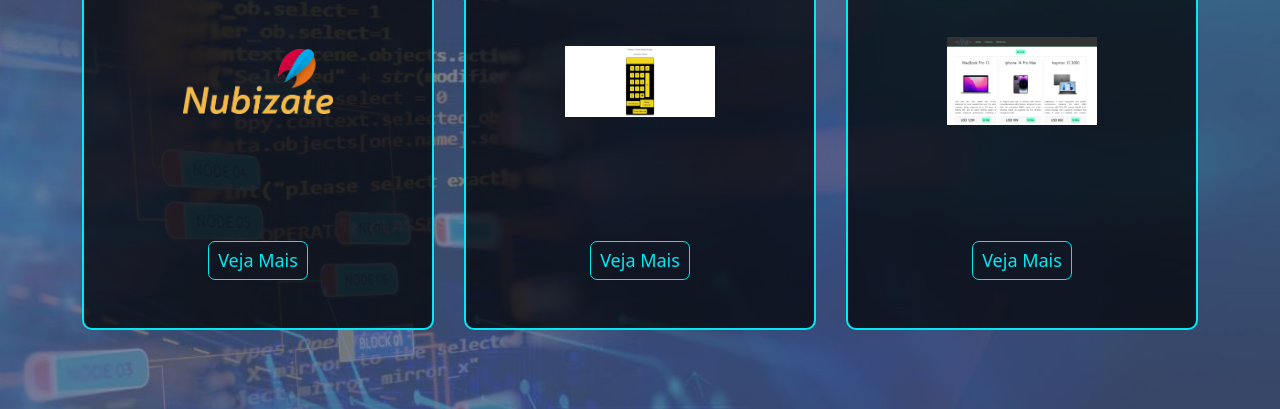
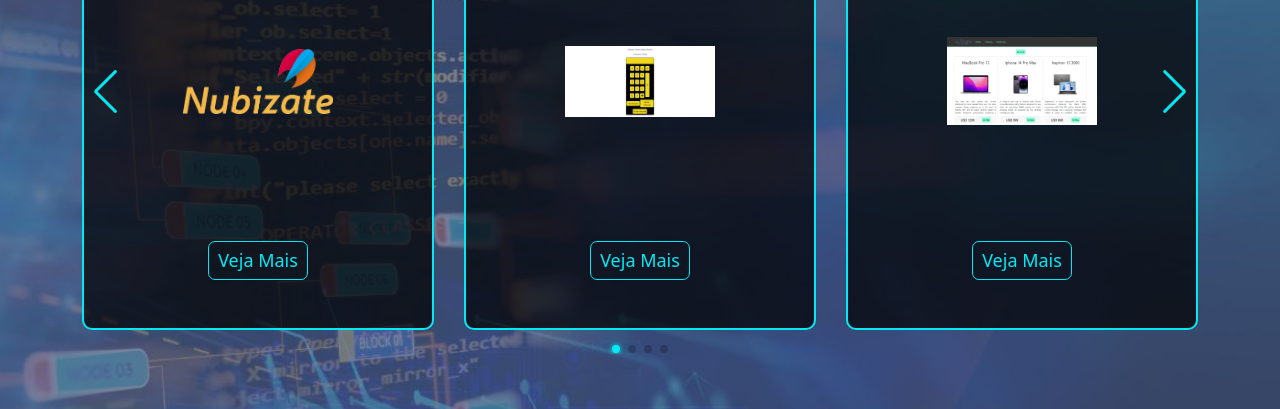
Before and after one commit to PabloNicolas87/Mi-Sitio-Web, a React (Create React App) app: page /MyProjects in a window 1280 px wide. Shown: the part 385-794 px from the top of the page. Built offline with nearby package versions, Linux system fonts and the light colour scheme.

Commit message:
navegacion en swiper js

```diff
--- a/package.json
+++ b/package.json
@@ -22,6 +22,7 @@
     "react-icons": "^4.7.1",
     "react-router-dom": "^6.6.1",
     "react-scripts": "5.0.1",
+    "sass": "^1.57.1",
     "sort-by": "^1.2.0",
     "swiper": "^8.4.5",
     "web-vitals": "^2.1.4"
--- a/src/components/Swiper.js
+++ b/src/components/Swiper.js
@@ -1,6 +1,3 @@
-// Import Swiper React components
-import { Swiper, SwiperSlide } from 'swiper/react';
-// Import Swiper styles
 import 'swiper/css';
 import { useTranslation } from "react-i18next"
 import MyProjectsNubizate from "./MyProjectsNubizate";
@@ -8,10 +5,20 @@ import MyProjectsCalculator from './MyProjectsCalculator';
 import MyProjectsEcommerce from './MyProjectsEcommerce';
 import MyProjectsTodoListApp from './MyProjectsTodoListApp';
 
+// Import Swiper React components
+import { Swiper, SwiperSlide } from 'swiper/react';
+import { Navigation, Pagination, Scrollbar, A11y } from 'swiper';
+// Import Swiper styles
+import 'swiper/scss';
+import 'swiper/scss/navigation';
+import 'swiper/scss/pagination';
+
+
 const SwiperJS = () => {
     const [t] = useTranslation("global");
     return (
         <Swiper
+        modules={[Navigation, Pagination, Scrollbar, A11y]}
         breakpoints={{
             // when window width is >= 640px
             768: {
@@ -26,9 +33,9 @@ const SwiperJS = () => {
         spaceBetween={50}
         slidesPerView={1}
         slidesPerGroup= {1}
+        navigation
+        pagination={{ clickable: true }}
         loop = {true}
-        onSlideChange={() => console.log('slide change')}
-        onSwiper={(swiper) => console.log(swiper)}
         >
         <SwiperSlide className='d-flex flex-column justify-content-between p-5'>
             <h3>{t("myProjects.project1")}</h3>
```
Also changed, not shown: 1 other file (tests, documents, lock files or other folders).
